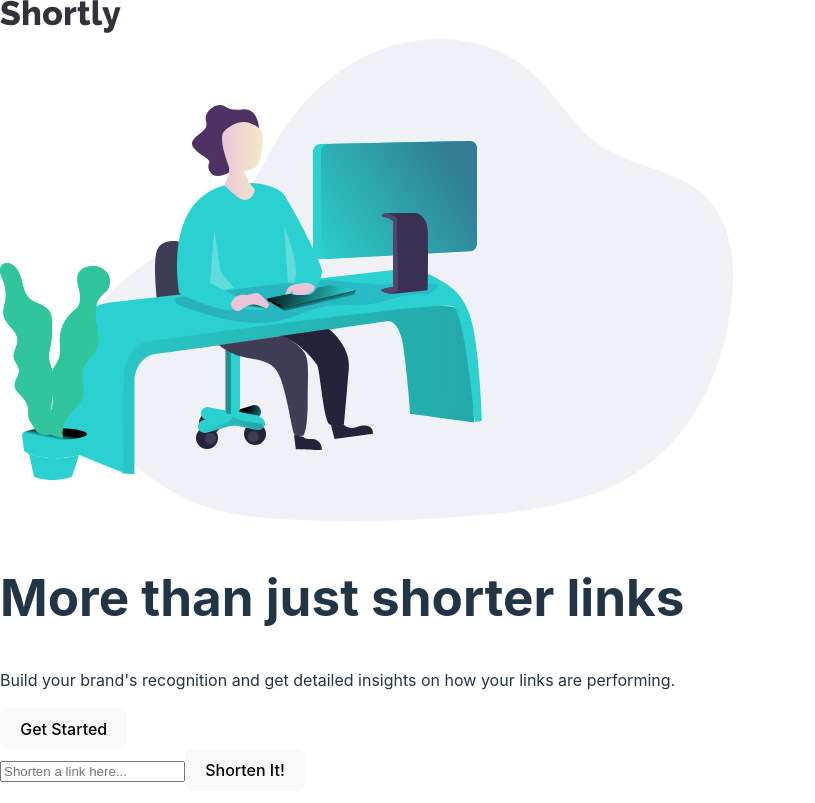
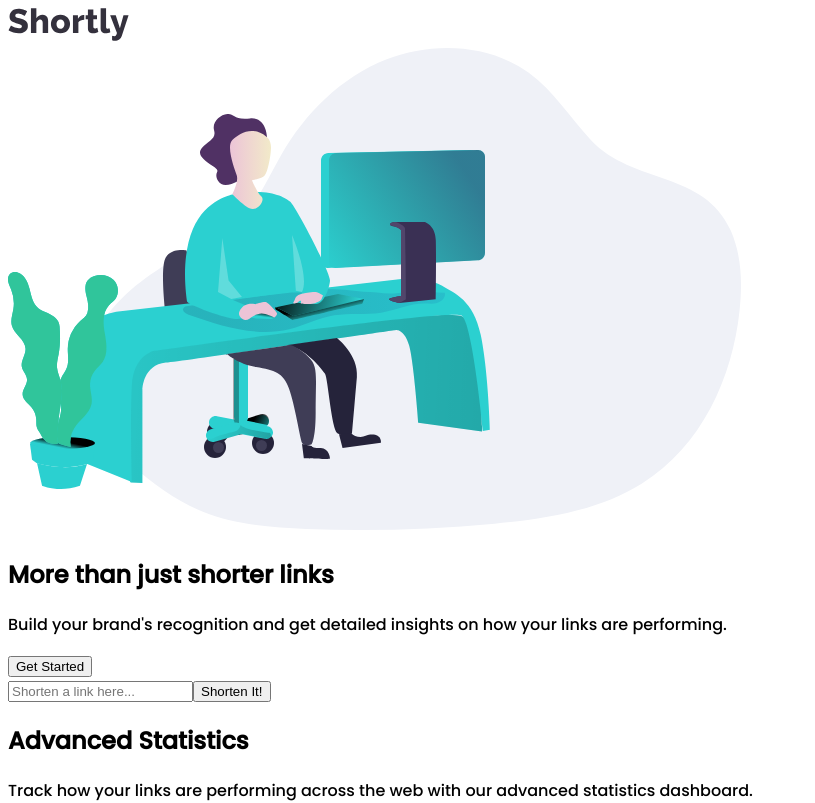
Before and after one commit to Guille-Sanchez/url-shortner, a React (Vite) app: page / in a window 1280 px wide. Shown: the top 803 px of the page, without its empty margins (0-815 px from the left). Built offline with nearby package versions, Linux system fonts and the light colour scheme.

Commit message:
Add styles

```diff
--- a/src/index.css
+++ b/src/index.css
@@ -1,69 +1,20 @@
+@import url('https://fonts.googleapis.com/css2?family=Poppins:wght@500&display=swap');
+
 :root {
-  font-family: Inter, system-ui, Avenir, Helvetica, Arial, sans-serif;
-  line-height: 1.5;
-  font-weight: 400;
-
-  color-scheme: light dark;
-  color: rgba(255, 255, 255, 0.87);
-  background-color: #242424;
-
-  font-synthesis: none;
-  text-rendering: optimizeLegibility;
-  -webkit-font-smoothing: antialiased;
-  -moz-osx-font-smoothing: grayscale;
-  -webkit-text-size-adjust: 100%;
+  /* Colors */
+    /* Primary */
+    --Cyan: hsl(180, 66%, 49%);
+    --Dark-Violet: hsl(257, 27%, 26%);
+    /* Secondary */
+    --Red: hsl(0, 87%, 67%);
+    /* Neutral */
+    --Gray: hsl(0, 0%, 75%);
+    --Grayish-Violet: hsl(257, 7%, 63%);
+    --Very-Dark-Blue: hsl(255, 11%, 22%);
+    --Very-Dark-Violet: hsl(260, 8%, 14%);
+  /* Typohraphy */
+    --font-size: 18px;
+      font-family: 'Poppins', sans-serif;
+    --font-weigth1: 500;
+    --font-weigth1: 700;
 }
-
-a {
-  font-weight: 500;
-  color: #646cff;
-  text-decoration: inherit;
-}
-a:hover {
-  color: #535bf2;
-}
-
-body {
-  margin: 0;
-  display: flex;
-  place-items: center;
-  min-width: 320px;
-  min-height: 100vh;
-}
-
-h1 {
-  font-size: 3.2em;
-  line-height: 1.1;
-}
-
-button {
-  border-radius: 8px;
-  border: 1px solid transparent;
-  padding: 0.6em 1.2em;
-  font-size: 1em;
-  font-weight: 500;
-  font-family: inherit;
-  background-color: #1a1a1a;
-  cursor: pointer;
-  transition: border-color 0.25s;
-}
-button:hover {
-  border-color: #646cff;
-}
-button:focus,
-button:focus-visible {
-  outline: 4px auto -webkit-focus-ring-color;
-}
-
-@media (prefers-color-scheme: light) {
-  :root {
-    color: #213547;
-    background-color: #ffffff;
-  }
-  a:hover {
-    color: #747bff;
-  }
-  button {
-    background-color: #f9f9f9;
-  }
-}
```
